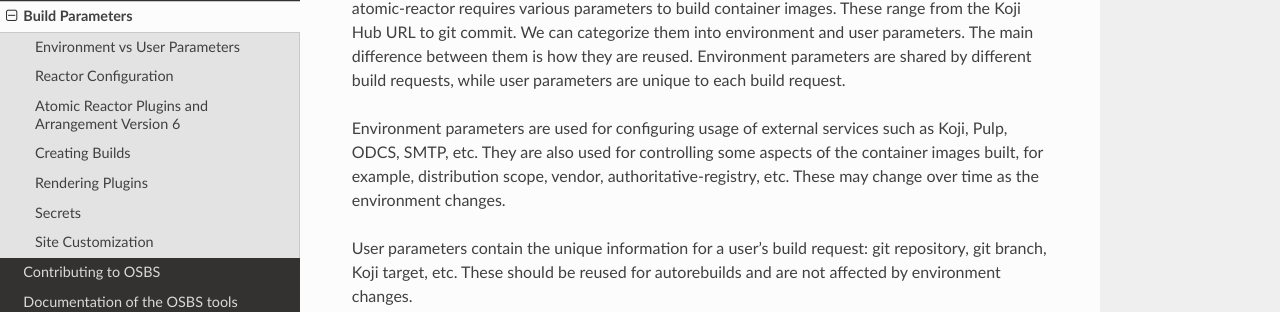
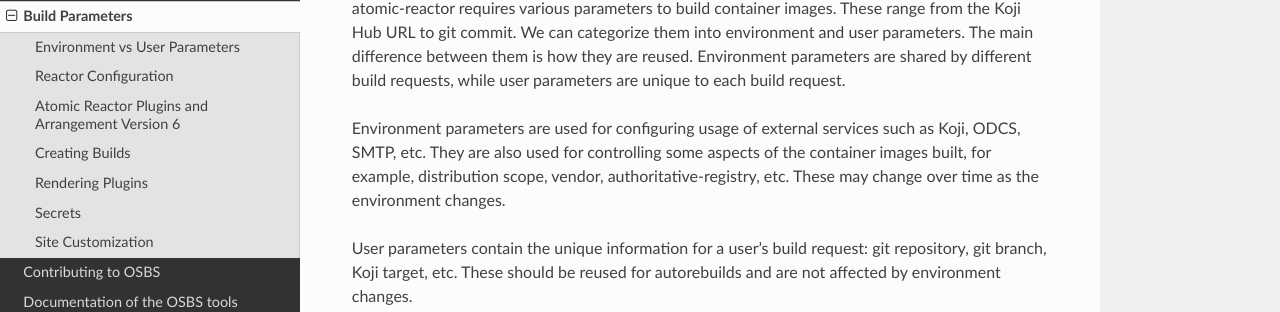
Before and after one commit to containerbuildsystem/osbs-docs, a Sphinx documentation site: the page built from docs/build_parameters.rst, in a window 1280 px wide and 900 px high. Shown: the part 219-531 px from the top of the window. Built offline with Sphinx 7.4.7 and the Read the Docs theme 2.0.0, drawn with Linux system fonts in a browser that asks for light colours; some of the changed text lies outside the part shown.

Commit message:
remove pulp from the documentation
part of osbs-5098

Remove all references to pulp and pulp related variables, except
for the pulp references in the historical overview of arrangements.

Signed-off-by: Mark Langsdorf <mlangsdo@redhat.com>

```diff
--- a/docs/build_parameters.rst
+++ b/docs/build_parameters.rst
@@ -13,7 +13,7 @@
 user parameters are unique to each build request.
 
 Environment parameters are used for configuring usage of external services such
-as Koji, Pulp, ODCS, SMTP, etc. They are also used for controlling some aspects
+as Koji, ODCS, SMTP, etc. They are also used for controlling some aspects
 of the container images built, for example, distribution scope, vendor,
 authoritative-registry, etc. These may change over time as the environment
 changes.
--- a/docs/build_process.rst
+++ b/docs/build_process.rst
@@ -294,6 +294,9 @@
 For more details on how the build system is configured as of
 Arrangement 6, consult the :ref:`build_parameters` document.
 
+As of October 2019, Pulp is no longer supported in Arrangement 6 for either worker
+or orchestrator builds.
+
 
 Logging
 -------
```
Also changed, not shown: other parts of docs/build_parameters.rst (+4 -4 lines), docs/reference_docs.rst (+0 -8 lines).
